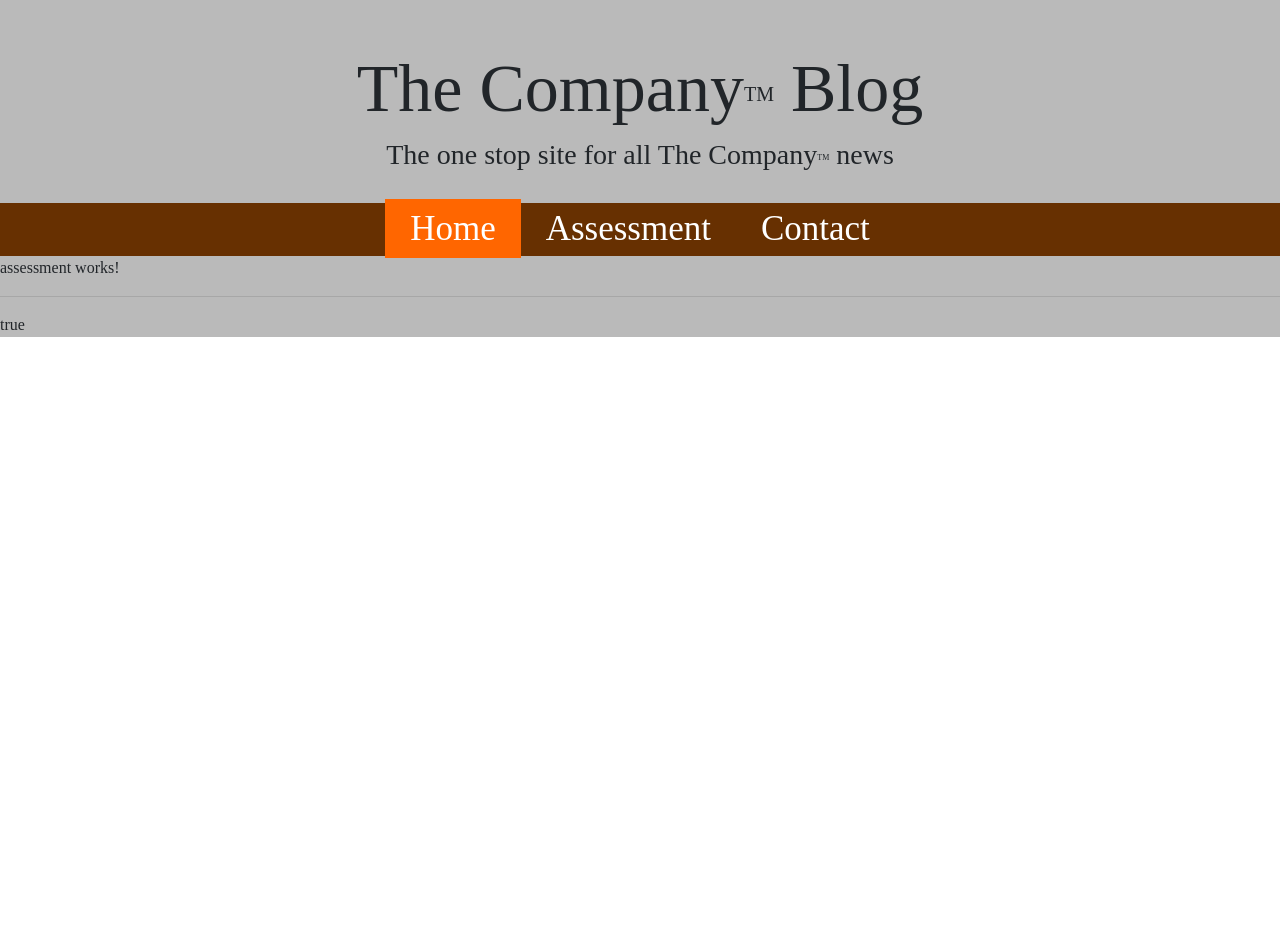
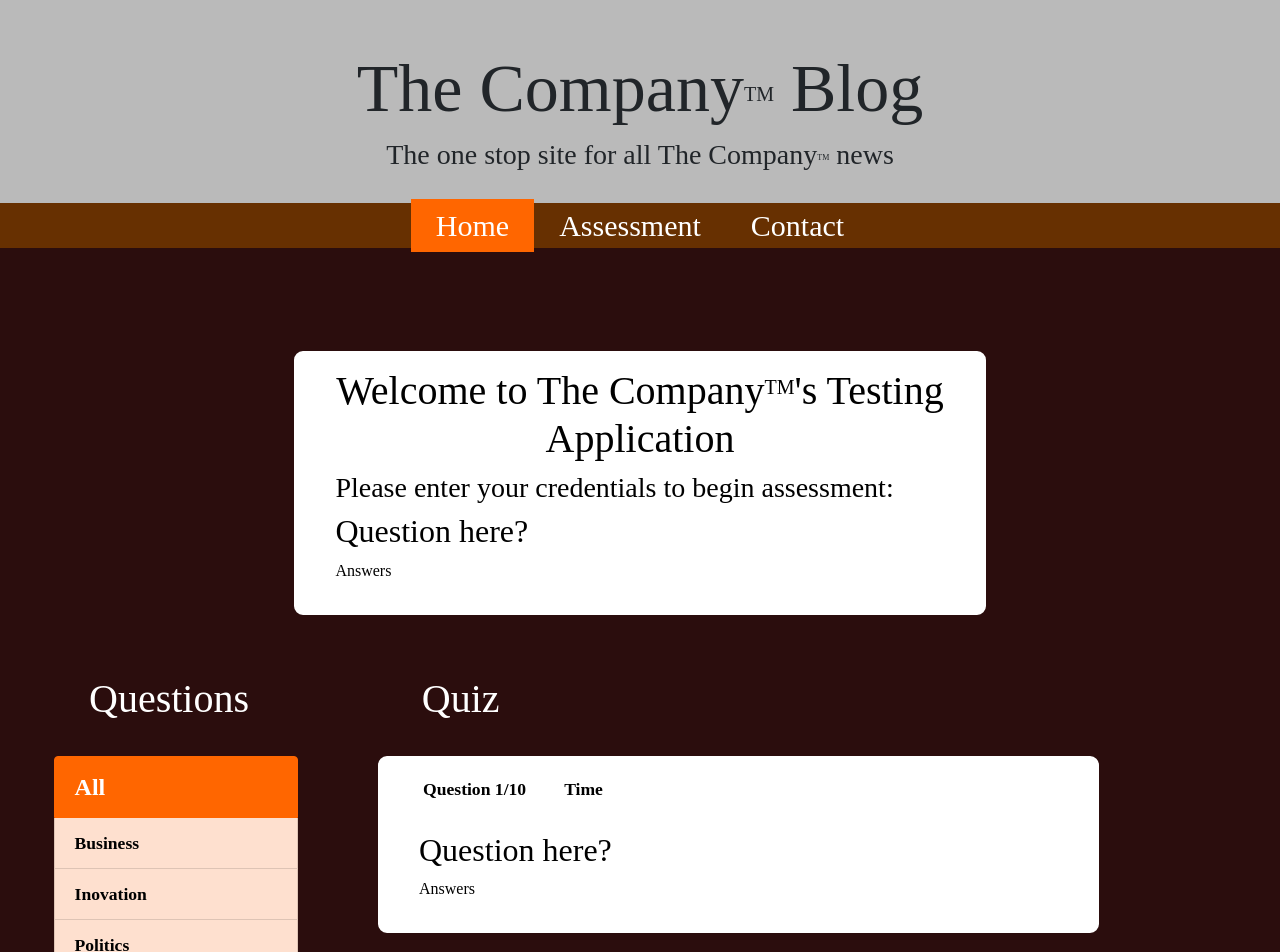
Before and after one commit to wana155/Pahse2Project, an Angular app: page /assessment in a window 1280 px wide. Shown: the top 952 px of the page. Before the commit the page ends 800 px from the top, so only its background shows below. Built offline with nearby package versions, Linux system fonts and the light colour scheme.

Commit message:
Added question template for the assesment page.

```diff
--- a/src/app/app.component.css
+++ b/src/app/app.component.css
@@ -10,7 +10,7 @@
 
 
 .navbarro{color:  rgb(186, 186, 186);
-    font-size: 35px ;
+    font-size: 30px ;
     text-align: center;
     background-color:rgb(103, 48, 1);
     }
--- a/src/app/app.component.html
+++ b/src/app/app.component.html
@@ -14,6 +14,9 @@
 
 
  <router-outlet></router-outlet>
-<hr>
-<p>{{activeHom}}</p>
+<!--<hr>
+   <div class="jumbotron">
+    <p>{{activeHom}}</p>
+   </div>
+-->
 </body>
--- a/src/app/assessment/assessment.component.css
+++ b/src/app/assessment/assessment.component.css
@@ -0,0 +1,61 @@
+#hsma{font-size:20px;}
+#hsmall{font-size: 8px;}
+#contenedores a{
+background-color:rgb(254, 224, 207);
+color: black;
+font-weight: bold;
+font-size: 1.1em;
+}
+#contenedores a:hover {
+background-color:rgb(255, 255, 255);
+color:black;
+}
+#contenedores a.active {
+background-color: rgb(255, 102, 0);
+color : white;
+border-color: rgb(255, 102, 0);
+font-weight: bold;
+font-size: 1.5em;
+}
+
+#colo{
+padding-left:5%;
+padding-right:15% ;
+}
+#cuerpo{
+overflow-y: scroll;
+height:900px;
+}
+#cuerpoZ{
+padding-left: 23%;
+padding-right: 23% ;
+padding-top:8% ;
+}
+
+.forma,.forme{
+display: flex;
+flex-direction: column;
+align-items: left;
+padding: 10px 35px;
+color: black;
+background:white;
+border-radius: 9px;
+border: black;
+border-width: 52px;
+border: 6px solid white;
+}
+/*remove this styling*/
+.forma:hover {
+background-color:rgb(185, 122, 87);
+color:rgb(0, 0, 0);
+}
+.rightt,.leftt {
+    padding:4px;
+    margin-bottom: 25px;
+    margin-right: 30px;
+    float: left;
+    border-radius: 4px;
+    font-weight: bold;
+    color: black;
+    font-size: 1.1em;
+}
--- a/src/app/assessment/assessment.component.html
+++ b/src/app/assessment/assessment.component.html
@@ -1 +1,59 @@
-<p>assessment works!</p>
+<div style="background-color: rgb(43, 13, 13);">
+
+    <nav id="cuerpoZ">
+        <div class="forma">
+            <div class="wrapperDiv">
+                <h1 style="text-align: center;">Welcome to The Company<sup id="hsma">TM</sup>'s Testing Application </h1>
+                <h3>Please enter your credentials to begin assessment:</h3>
+            </div>
+            <h2>Question here?</h2>
+                <p>Answers</p>
+        </div>
+
+    </nav>
+
+
+
+    <div id="questionare">
+    <div id="wrapperDiv">
+    <div style=" padding: 25px; padding-top: 60px; margin-left: 5%;float: left; color: white;" ><h1>Questions</h1></div>
+    <div style=" padding: 25px; padding-top: 60px; margin-left: 31%;float: center; color: white;" ><h1>Quiz</h1></div>
+    </div>
+
+
+
+       <nav class="row">
+            <nav class="col-3"  style="background-color: rgb(43, 13, 13)">
+                <div class="list-group" id="contenedores" style="margin-left: 18%;">
+                    <a onclick="categories('all')" href="#" class="list-group-item list-group-item-action active" id="all">All</a>
+                    <a onclick="categories('busi')" href="#" class="list-group-item list-group-item-action" id="bus" >Business</a>
+                    <a onclick="categories('ino')" href="#" class="list-group-item list-group-item-action" id="ino">Inovation</a>
+                    <a onclick="categories('pol')" href="#" class="list-group-item list-group-item-action" id="pol">Politics</a>
+                    <a onclick="categories('soc')" href="#" class="list-group-item list-group-item-action" id="soc">Social</a>
+                    <a onclick="categories('tec')" href="#" class="list-group-item list-group-item-action" id="tec">Technology</a>
+                  </div>
+            </nav>
+            <nav class="col-9" id="colo" style="background-color:rgb(43, 13, 13);padding-bottom: 50px;">
+
+                <nav id="cuerpo">
+                    <div class="forma">
+                        <div class="wrapperDiv">
+                            <div class="leftt">
+                                Question 1/10
+                            </div>
+                            <div class="rightt">
+                                Time
+                            </div>
+                        </div>
+                        <h2>Question here?</h2>
+                            <p>Answers</p>
+                    </div>
+
+
+                </nav>
+
+            </nav>
+       </nav>
+
+    </div>
+</div>
```
